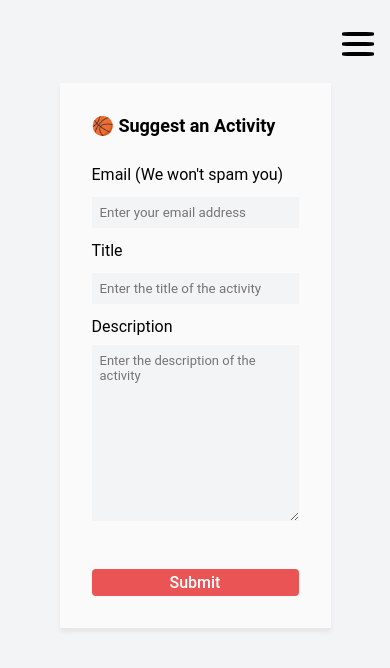
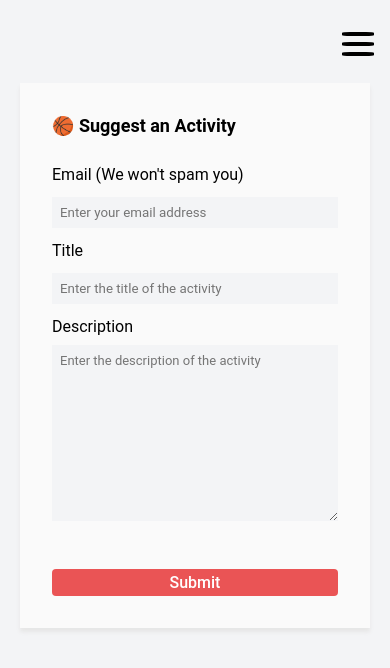
Before and after one commit to DigitalNaut/TheBoredomApp, a plain HTML site: page activity_form.html in a window 390 px wide. Drawn offline with Linux system fonts and the light colour scheme.

Commit message:
Update activityForm.css
+ Added responsiveness to the form container and its section wrapper
+ Fixed flex formatting for nav

```diff
--- a/src/activityForm.css
+++ b/src/activityForm.css
@@ -1,25 +1,38 @@
+@media screen and (max-width: 349px) {
+  .container {
+    width: 100vw;
+  }
+}
+
+@media screen and (min-width: 350px) {
+  .container {
+    width: 350px;
+  }
+}
+
 body.dark-mode {
   background-color: #111827;
   color: white;
 }
 
-.section.dark-mode  {
+.section.dark-mode {
   background-color: #1f2937;
   box-shadow: 0 0.25rem 0.25rem #101010;
 }
 
-.activity-form.dark-mode input, .activity-form.dark-mode textarea {
+.activity-form.dark-mode input,
+.activity-form.dark-mode textarea {
   background-color: #384151;
   color: white;
 }
 
 nav {
+  width: 350px;
   display: flex;
-  justify-content: flex-end;
 }
 
 .container {
-  max-width: 350px;
+  display: flex;
   text-align: center;
 }
 
@@ -56,6 +69,7 @@ nav {
 .section {
   display: flex;
   flex-direction: column;
+  width:inherit;
   text-align: left;
   background-color: #fafafa;
   padding: 2rem;
```
